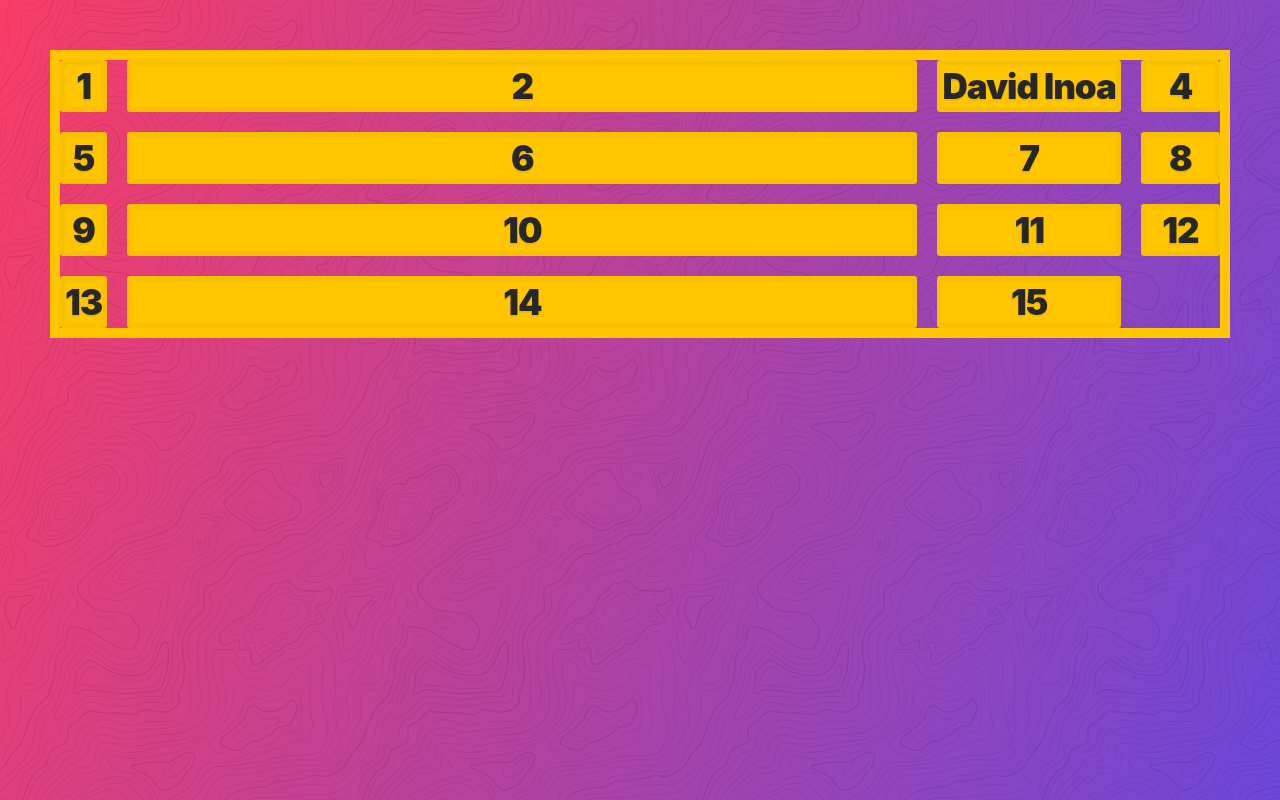
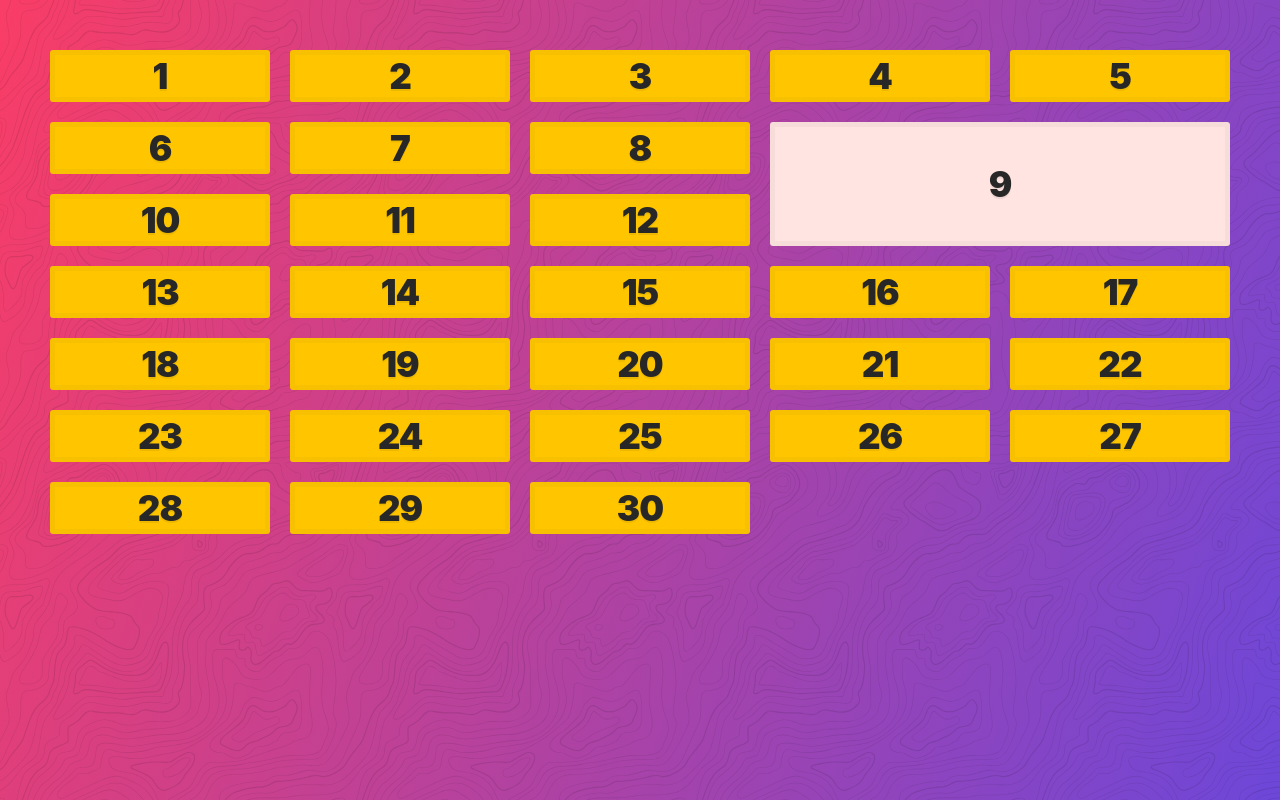
Before and after one commit to davidinoa/css-grid, a website: page index.html in a window 1280 px wide. Drawn offline with Linux system fonts and the light colour scheme.

Commit message:
Sizing grid items

```diff
--- a/index.html
+++ b/index.html
@@ -5,33 +5,52 @@
   <meta charset="UTF-8">
   <meta name="viewport" content="width=device-width, initial-scale=1.0">
   <link rel="stylesheet" href="../assets/style.css">
-  <title>Sizing tracks</title>
+  <title>Sizing Grid Items</title>
 </head>
 
 <body>
   <div class="container">
-    <div class="item">1</div>
-    <div class="item">2</div>
-    <div class="item">David Inoa</div>
-    <div class="item">4</div>
-    <div class="item">5</div>
-    <div class="item">6</div>
-    <div class="item">7</div>
-    <div class="item">8</div>
-    <div class="item">9</div>
-    <div class="item">10</div>
-    <div class="item">11</div>
-    <div class="item">12</div>
-    <div class="item">13</div>
-    <div class="item">14</div>
-    <div class="item">15</div>
+    <item class="item item1">1</item>
+    <item class="item item2">2</item>
+    <item class="item item3">3</item>
+    <item class="item item4">4</item>
+    <item class="item item5">5</item>
+    <item class="item item6">6</item>
+    <item class="item item7">7</item>
+    <item class="item item8">8</item>
+    <item class="item item9">9</item>
+    <item class="item item10">10</item>
+    <item class="item item11">11</item>
+    <item class="item item12">12</item>
+    <item class="item item13">13</item>
+    <item class="item item14">14</item>
+    <item class="item item15">15</item>
+    <item class="item item16">16</item>
+    <item class="item item17">17</item>
+    <item class="item item18">18</item>
+    <item class="item item19">19</item>
+    <item class="item item20">20</item>
+    <item class="item item21">21</item>
+    <item class="item item22">22</item>
+    <item class="item item23">23</item>
+    <item class="item item24">24</item>
+    <item class="item item25">25</item>
+    <item class="item item26">26</item>
+    <item class="item item27">27</item>
+    <item class="item item28">28</item>
+    <item class="item item29">29</item>
+    <item class="item item30">30</item>
   </div>
   <style>
     .container {
       display: grid;
-      border: 10px solid var(--yellow);
       grid-gap: 20px;
-      grid-template-columns: auto 1fr auto .1fr;
+      grid-template-columns: repeat(5, 1fr);
+    }
+    .item9 {
+      background-color: mistyrose;
+      grid-column: span 2;
+      grid-row: span 2;
     }
   </style>
 </body>
```
